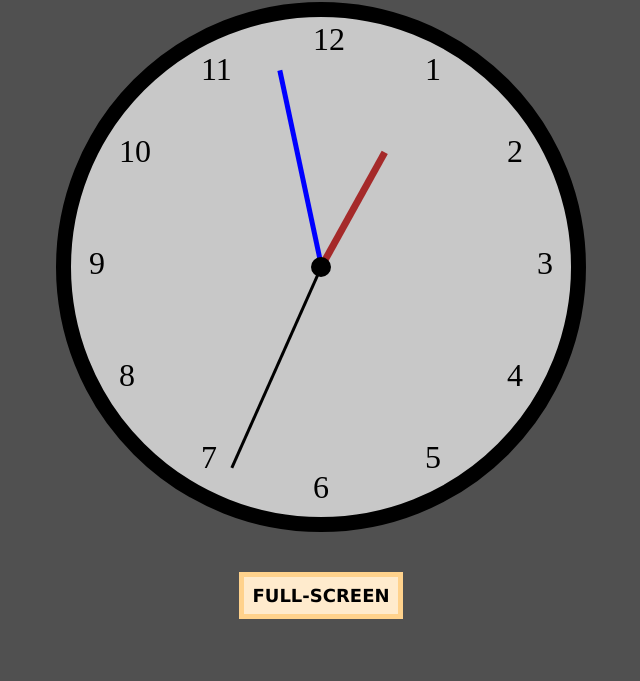
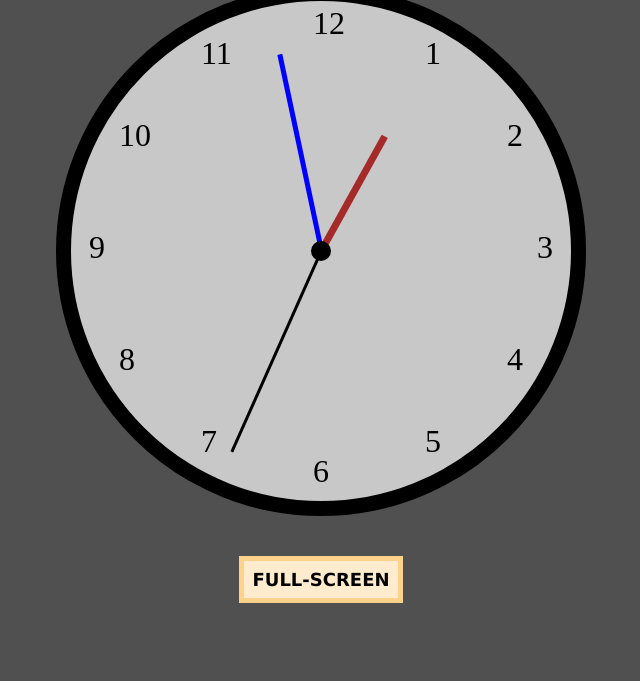
Before and after one commit to Saif-Uddin-93/Clock, a website: page index.html in a window 1280 px wide. Shown: the part 119-800 px from the top of the page, without its empty margins (319-959 px from the left). Drawn offline with nearby package versions, Linux system fonts and the light colour scheme.

Commit message:
Clock position

```diff
--- a/style.css
+++ b/style.css
@@ -11,7 +11,7 @@ body{
 }
 
 main {
-    top: -12vh;
+    top: -10vh;
     position: relative;
     height: 100vh;
     display: flex;
@@ -110,7 +110,7 @@ main {
 
 @media (width > 767px) {
     main {
-        top: -3vh;
+        top: -5vh;
     }
     #ac-border {
         height: 500px !important;
```
